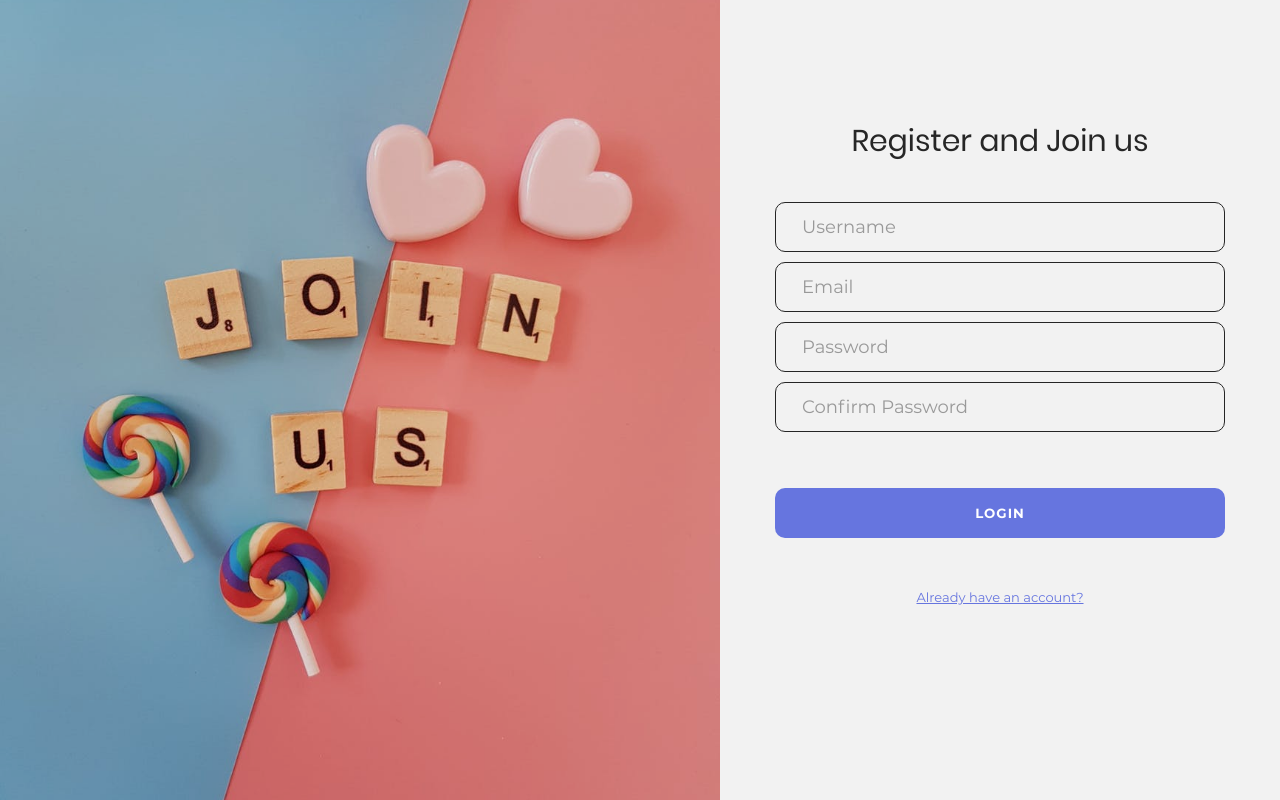
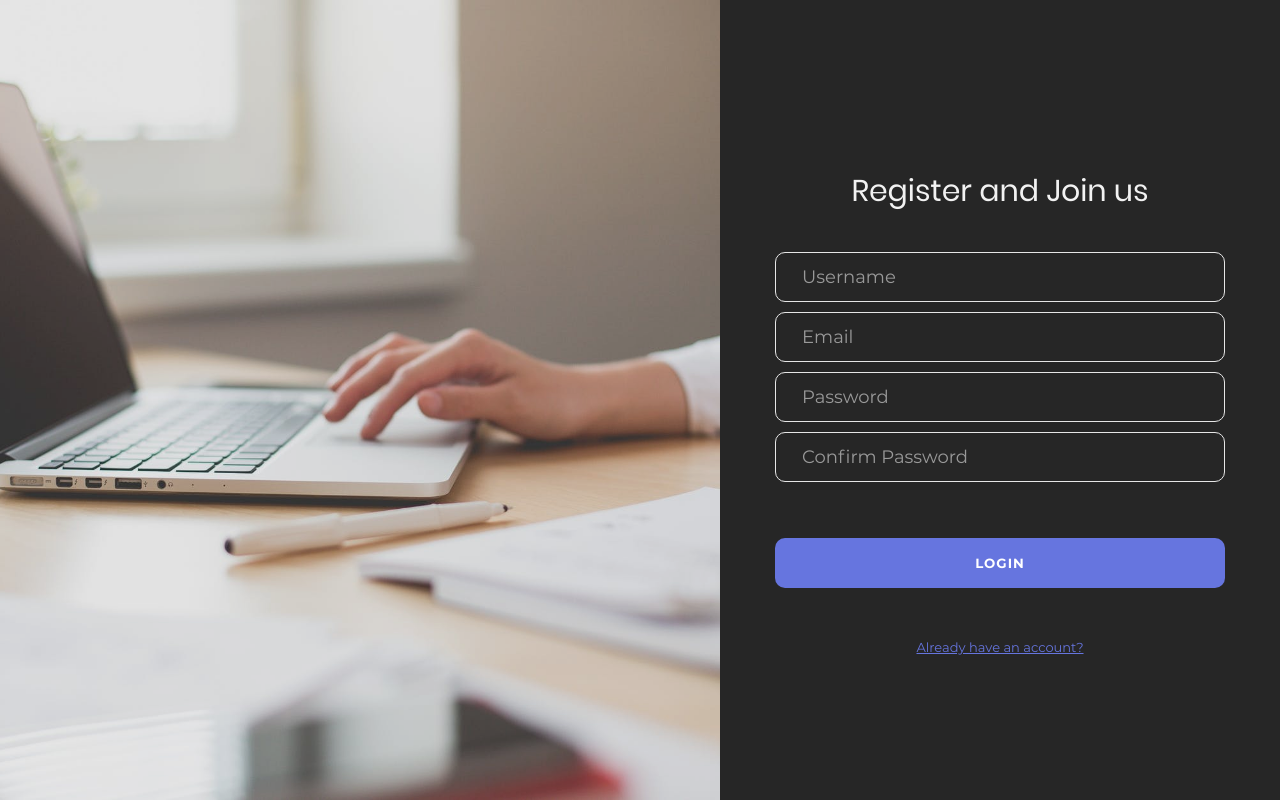
Before and after one commit to Maghil/test_django, a Django app: page / in a window 1280 px wide. Run offline with Django 3.2, Linux system fonts and the light colour scheme; style sheets or scripts are compiled from the project's sources.

Commit message:
changed signup to black, still have to remove not referenced css (#3)
* changed signup to black, still have to remove not referenced css

* changed img

```diff
--- a/assets/css/main.scss
+++ b/assets/css/main.scss
@@ -179,7 +179,7 @@ iframe {
 }
 
 .image-import1{
-  background-image: url("../images/signup-bg3.jpeg");
+  background-image: url("../images/signup-bg2.jpeg");
 }
 .login100-more::before {
   content: "";
@@ -293,7 +293,6 @@ input.input100 {
 .input100:focus + .focus-input100 {
   visibility: visible;
   opacity: 1;
-  background-color: red;
 
   -webkit-transform: scale(1);
   -moz-transform: scale(1);
--- a/template/login.html
+++ b/template/login.html
@@ -5,9 +5,7 @@
 	<title>Login</title>
 	<meta charset="UTF-8">
 	<meta name="viewport" content="width=device-width, initial-scale=1">
-<!--===============================================================================================-->
 	<link rel="stylesheet" type="text/css" href="{% static 'css/main.scss'%}">
-<!--===============================================================================================-->
 </head>
 <body>
 	<div class="limiter">
@@ -45,7 +43,6 @@
 					</div>
 				</form>
 			<div class="login100-more image-import">
-				<!--=============Image block=============-->
 			</div>
 				</div>
 			</div>
--- a/template/signup.html
+++ b/template/signup.html
@@ -5,33 +5,31 @@
 	<title>User Registration</title>
 	<meta charset="UTF-8">
 	<meta name="viewport" content="width=device-width, initial-scale=1">
-<!--===============================================================================================-->
 	<link rel="stylesheet" type="text/css" href="{% static 'css/main.scss'%}">
-<!--===============================================================================================-->
 </head>
 <body>
 	<div class="limiter">
 		<div class="container-login100">
 			<div class="wrap-login100">
-				<form class="signup100-form" method="POST" action="../home/">
-					<span class="signup100-form-title p-b-43">
+				<form class="login100-form" method="POST" action="../home/">
+					<span class="login100-form-title p-b-43">
 						Register and Join us
 					</span>
           {% csrf_token %}
-          <div class="wrap-input100 signup">
-						<input class="input100 signuptxtclor" type="text" name="username" placeholder="Username" size="50">
+          <div class="wrap-input100 login">
+						<input class="input100 logintxtclor" type="text" name="username" placeholder="Username" size="50">
 						<span class="focus-input100"></span>
 					</div>
-					<div class="wrap-input100 signup">
-						<input class="input100 signuptxtclor" type="text" name="email" placeholder="Email" size="50">
+					<div class="wrap-input100 login">
+						<input class="input100 logintxtclor" type="text" name="email" placeholder="Email" size="50">
 						<span class="focus-input100"></span>
 					</div>
-					<div class="wrap-input100 signup">
-						<input class="input100 signuptxtclor" type="password" name="password" placeholder="Password" size="50">
+					<div class="wrap-input100 login">
+						<input class="input100 logintxtclor" type="password" name="password" placeholder="Password" size="50">
 						<span class="focus-input100"></span>
           </div>
-          <div class="wrap-input100 signup">
-						<input class="input100 signuptxtclor" type="password" name="cnfrmpassword" placeholder="Confirm Password" size="50">
+          <div class="wrap-input100 login">
+						<input class="input100 logintxtclor" type="password" name="cnfrmpassword" placeholder="Confirm Password" size="50">
 						<span class="focus-input100"></span>
 					</div>
 					<div class="container-login100-form-btn p-t-46">
@@ -46,7 +44,6 @@
 					</div>
 				</form>
 			<div class="login100-more image-import1">
-				<!--=============Image block=============-->
 			</div>
 				</div>
 			</div>
```
